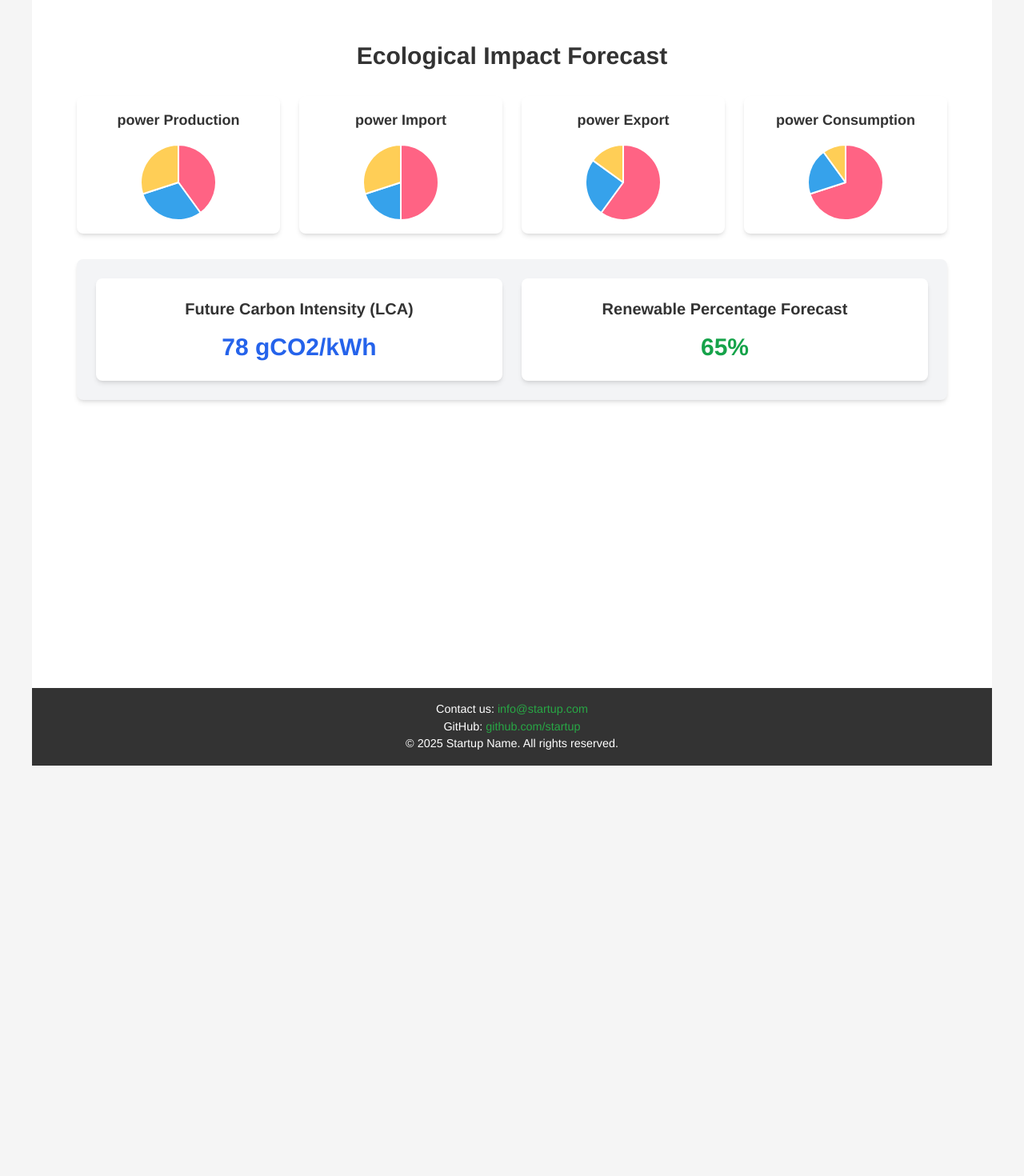
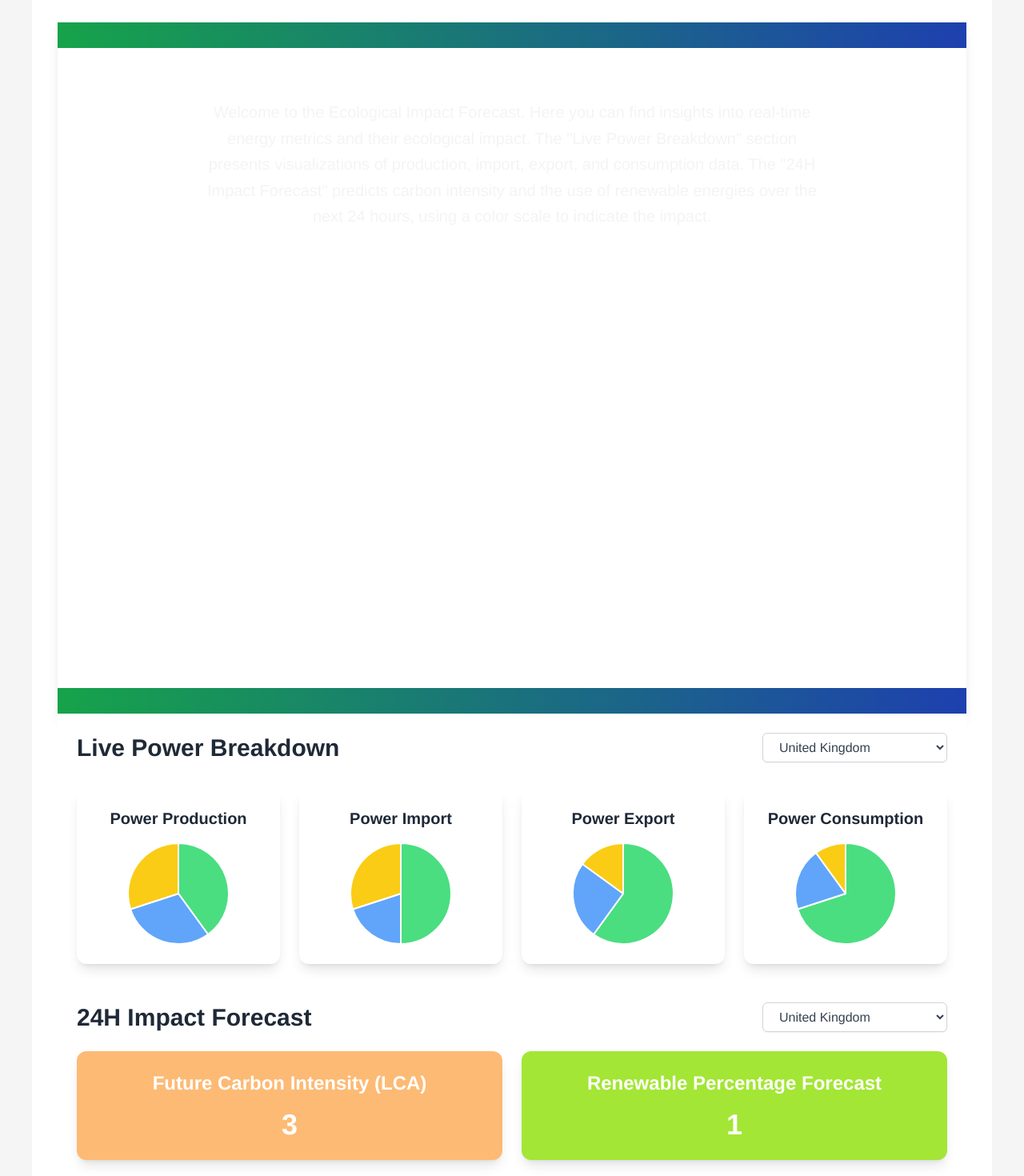
Before and after one commit to guilhermegranchopro/optimize-ai, a Next.js app: page /forecast in a window 1280 px wide. Shown: the part 60-1530 px from the top of the page at 80% size. Before the commit the page ends 1017 px from the top, so only its background shows below. Built offline with nearby package versions, Linux system fonts and the light colour scheme.

Commit message:
03/02/2025

```diff
--- a/pages/forecast.js
+++ b/pages/forecast.js
@@ -6,6 +6,10 @@ import "chart.js/auto";
 
 const Forecast = () => {
   const [data, setData] = useState(null);
+  const [selectedIntervals, setSelectedIntervals] = useState({});
+  const [selectedCountry, setSelectedCountry] = useState("United Kingdom");
+  const [isSynced, setIsSynced] = useState(true);
+  const [selectedForecastCountry, setSelectedForecastCountry] = useState("United Kingdom");
 
   useEffect(() => {
     // Simulated data for real-time charts
@@ -17,38 +21,127 @@ const Forecast = () => {
         powerConsumption: [70, 20, 10],
       },
       forecasts: {
-        model1: { label: "Future Carbon Intensity (LCA)", value: "78 gCO2/kWh" },
-        model2: { label: "Renewable Percentage Forecast", value: "65%" },
+        model1: { label: "Future Carbon Intensity (LCA)", value: 3 },
+        model2: { label: "Renewable Percentage Forecast", value: 1 },
       },
     };
 
+    // Initialize dropdown selections for each metric
+    const initialIntervals = Object.keys(simulatedData.liveMetrics).reduce(
+      (acc, key) => ({ ...acc, [key]: "Last Hour" }),
+      {}
+    );
+
     setData(simulatedData);
+    setSelectedIntervals(initialIntervals);
   }, []);
+
+  const handleIntervalChange = (metric, interval) => {
+    setSelectedIntervals((prev) => ({
+      ...prev,
+      [metric]: interval,
+    }));
+    console.log(`Selected interval for ${metric}: ${interval}`);
+  };
+
+  const handleCountryChange = (e) => {
+    setSelectedCountry(e.target.value);
+    if (isSynced) {
+      setSelectedForecastCountry(e.target.value);
+    }
+    console.log(`Selected country: ${e.target.value}`);
+  };
+
+  const handleForecastCountryChange = (e) => {
+    setSelectedForecastCountry(e.target.value);
+    setIsSynced(false);
+  };
 
   if (!data) return <p>Loading...</p>;
 
+  const timeIntervals = [
+    "Last Hour",
+    "Last 3 Hours",
+    "Last 6 Hours",
+    "Last 12 Hours",
+    "Last 24 Hours",
+  ];
+
+  const countries = [
+    "United Kingdom",
+    "Portugal",
+    "Spain",
+    "United States of America",
+    "France",
+    "Germany",
+  ];
+
+  const getBackgroundColor = (value) => {
+    const colors = [
+      "bg-green-500", // 0
+      "bg-lime-400",  // 1
+      "bg-yellow-300",// 2
+      "bg-orange-300",// 3
+      "bg-red-400",   // 4
+      "bg-red-600",   // 5
+    ];
+    return colors[value] || "bg-gray-200";
+  };
+
   return (
-    <div className="container mx-auto p-6">
-      <h1 className="text-3xl font-bold text-center mb-8">Ecological Impact Forecast</h1>
+    <div className="min-h-screen bg-gradient-to-b from-gray-50 to-gray-100">
+      {/* Header com gradiente e padding ajustado */}
+      <header className="bg-gradient-to-r from-green-600 to-blue-800 py-8 shadow-lg">
+        <div className="container mx-auto text-center px-4">
+          <h1 className="text-5xl font-extrabold text-white mb-4">
+            Ecological Impact Forecast
+          </h1>
+          <p className="text-xl text-gray-100 max-w-3xl mx-auto leading-relaxed">
+            Welcome to the Ecological Impact Forecast. Here you can find insights into real-time energy metrics and their ecological impact. The "Live Power Breakdown" section presents visualizations of production, import, export, and consumption data. The "24H Impact Forecast" predicts carbon intensity and the use of renewable energies over the next 24 hours, using a color scale to indicate the impact.
+          </p>
+        </div>
+      </header>
 
-      {/* Live Metrics Section – arranged in a responsive grid */}
-      <div className="grid grid-cols-1 md:grid-cols-2 lg:grid-cols-4 gap-6 mb-8">
+      <main className="container mx-auto p-6">
+        {/* Seção de Live Power Breakdown */}
+        <div className="flex flex-col md:flex-row justify-between items-center mb-8">
+          <h2 className="text-3xl font-bold text-gray-800 mb-4 md:mb-0">
+            Live Power Breakdown
+          </h2>
+          <select
+            className="px-4 py-2 border border-gray-300 rounded-md shadow-sm focus:outline-none focus:ring-2 focus:ring-blue-500 bg-white text-gray-700"
+            value={selectedCountry}
+            onChange={handleCountryChange}
+          >
+            {countries.map((country) => (
+              <option key={country} value={country}>
+                {country}
+              </option>
+            ))}
+          </select>
+        </div>
+
+        {/* Cards de Live Metrics organizados em grid */}
+        <div className="grid grid-cols-1 md:grid-cols-2 lg:grid-cols-4 gap-6 mb-12">
           {Object.entries(data.liveMetrics).map(([key, values], index) => (
             <div
               key={index}
-            className="bg-white rounded-lg shadow-md p-4 flex flex-col items-center text-center"
+              className="bg-white rounded-xl shadow-lg p-6 flex flex-col items-center text-center transform hover:-translate-y-2 transition ease-in-out duration-200 hover:shadow-xl"
             >
-            <h2 className="text-lg font-semibold mb-4">
-              {key.replace(/([A-Z])/g, " $1").trim()}
+              <h2 className="text-xl font-semibold text-gray-800 mb-4">
+                {key
+                  .replace(/([A-Z])/g, " $1")
+                  .replace("power", "Power")
+                  .trim()}
               </h2>
-            <div className="w-24 h-24">
+              <div className="w-32 h-32">
                 <Pie
                   data={{
-                  labels: ["Category A", "Category B", "Category C"],
+                    labels: ["A", "B", "C"],
                     datasets: [
                       {
                         data: values,
-                      backgroundColor: ["#ff6384", "#36a2eb", "#ffce56"],
+                        backgroundColor: ["#4ade80", "#60a5fa", "#facc15"],
                       },
                     ],
                   }}
@@ -65,25 +158,45 @@ const Forecast = () => {
           ))}
         </div>
 
-      {/* Forecast Section – arranged in a responsive grid */}
-      <div className="grid grid-cols-1 md:grid-cols-2 gap-6 bg-gray-100 p-6 rounded-lg shadow-md">
+        {/* Seção de Forecast */}
+        <div className="mb-12">
+          <div className="flex flex-col md:flex-row justify-between items-center mb-6">
+            <h2 className="text-3xl font-bold text-gray-800 mb-4 md:mb-0">
+              24H Impact Forecast
+            </h2>
+            <select
+              className="px-4 py-2 border border-gray-300 rounded-md shadow-sm focus:outline-none focus:ring-2 focus:ring-blue-500 bg-white text-gray-700"
+              value={selectedForecastCountry}
+              onChange={handleForecastCountryChange}
+            >
+              {countries.map((country) => (
+                <option key={country} value={country}>
+                  {country}
+                </option>
+              ))}
+            </select>
+          </div>
+
+          <div className="grid grid-cols-1 md:grid-cols-2 gap-6">
             {Object.entries(data.forecasts).map(([key, forecast], index) => (
               <div
                 key={index}
-            className="bg-white rounded-lg shadow-md p-6 flex flex-col items-center text-center"
+                className={`rounded-xl shadow-lg p-6 flex flex-col items-center text-center ${getBackgroundColor(
+                  forecast.value
+                )} transition transform hover:scale-105 hover:shadow-xl`}
               >
-            <h3 className="text-xl font-semibold mb-4">{forecast.label}</h3>
-            <p
-              className={`text-3xl font-bold ${
-                index === 0 ? "text-blue-600" : "text-green-600"
-              }`}
-            >
+                <h3 className="text-2xl font-semibold text-white mb-4">
+                  {forecast.label}
+                </h3>
+                <p className="text-4xl font-bold text-white">
                   {forecast.value}
                 </p>
               </div>
             ))}
           </div>
         </div>
+      </main>
+    </div>
   );
 };
 
```
Lines whose indentation alone changed are shown as unchanged.
